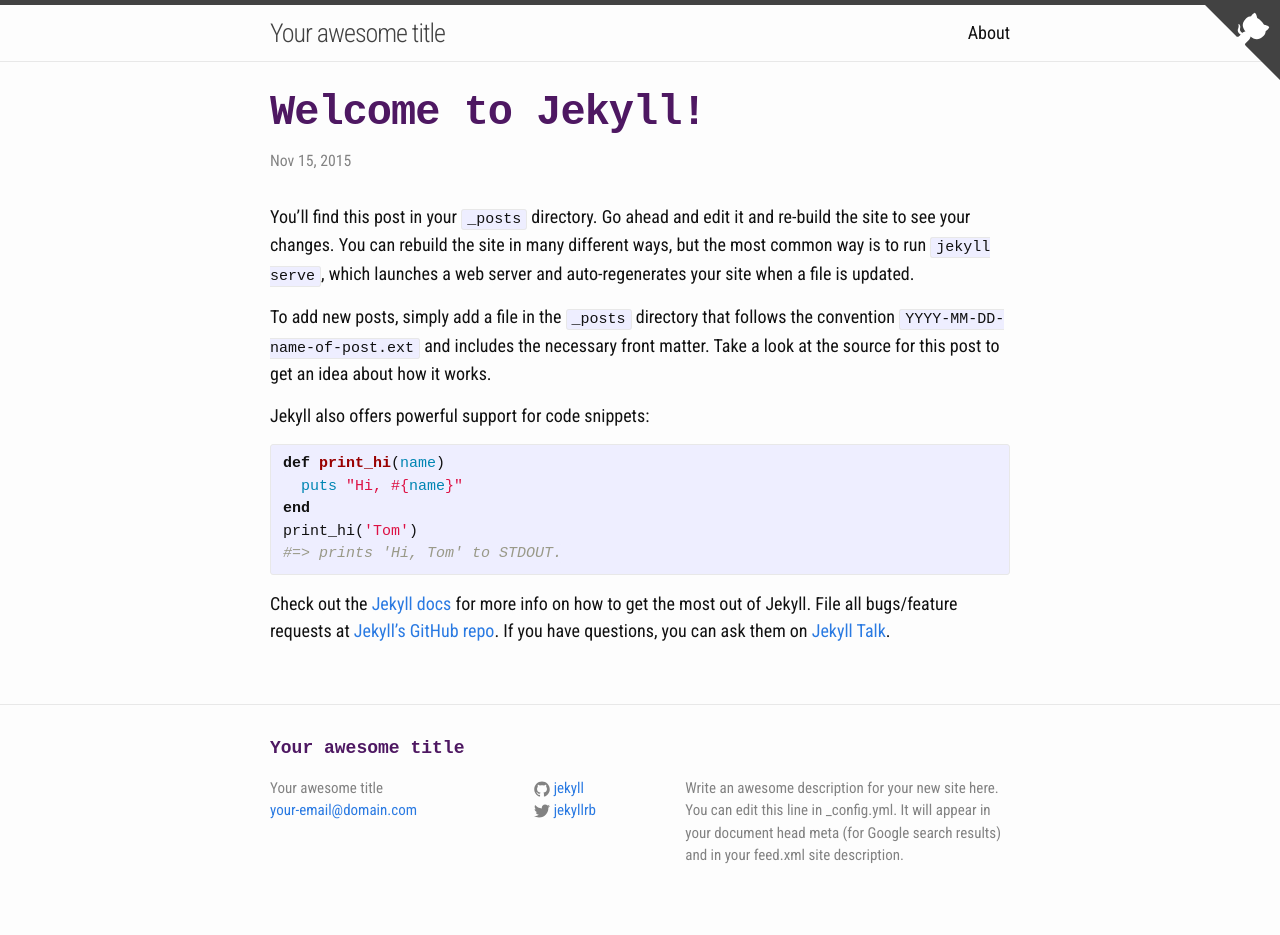
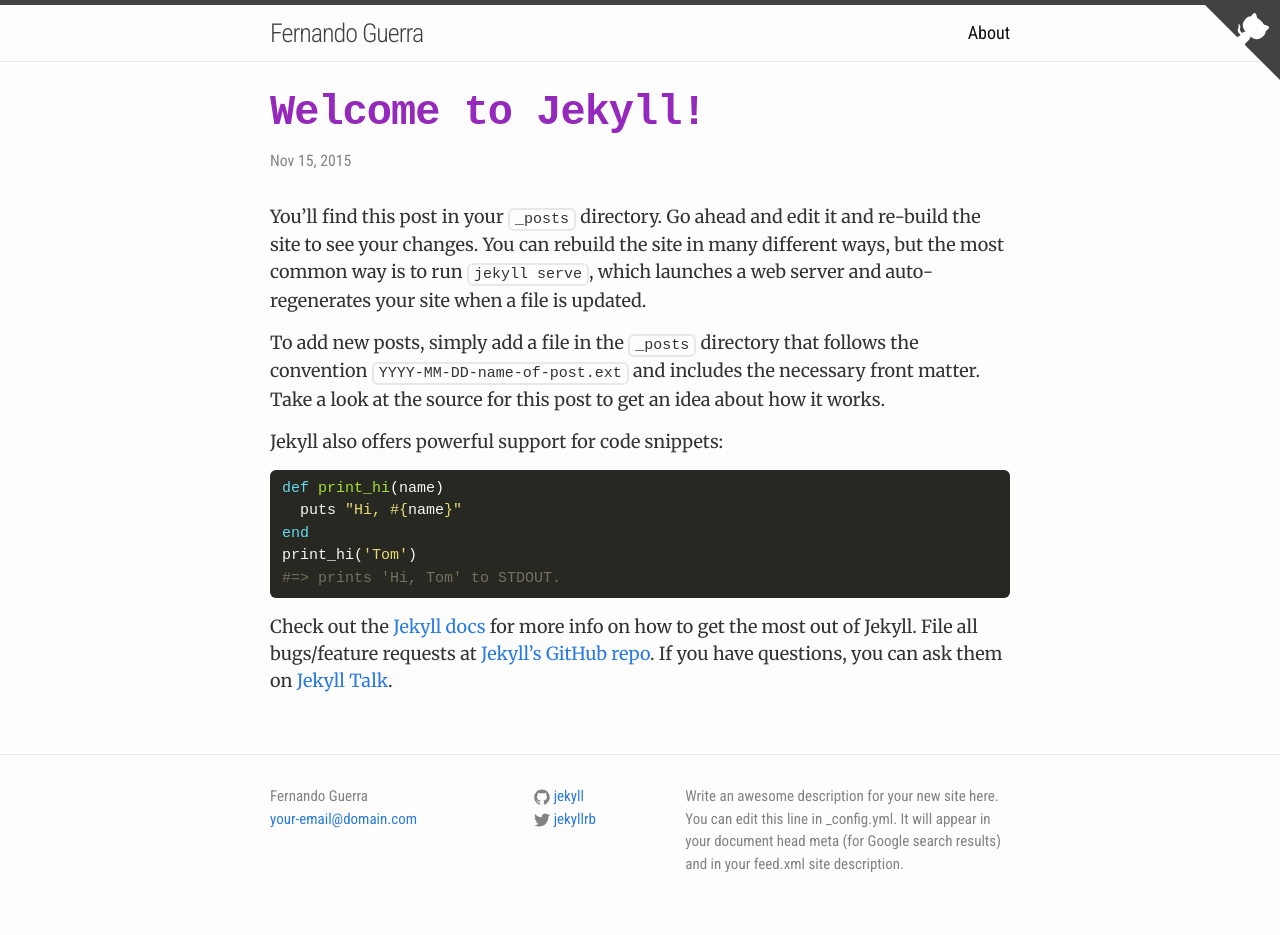
Before and after one commit to fatfer/fatfer.github.io, a Jekyll site: the page built from _posts/2015-11-15-welcome-to-jekyll.markdown, in a window 1280 px wide. Built offline with Jekyll 4.4.1, drawn with Linux system fonts in a browser that asks for light colours; some web fonts are replaced.

Commit message:
syntax highlighting styles

```diff
--- a/_config.yml
+++ b/_config.yml
@@ -6,7 +6,7 @@
 # 'jekyll serve'. If you change this file, please restart the server process.
 
 # Site settings
-title: Your awesome title
+title: Fernando Guerra
 email: your-email@domain.com
 description: > # this means to ignore newlines until "baseurl:"
   Write an awesome description for your new site here. You can edit this
--- a/_includes/footer.html
+++ b/_includes/footer.html
@@ -1,8 +1,6 @@
 <footer class="site-footer">
 
   <div class="wrapper">
-
-    <h2 class="footer-heading">{{ site.title }}</h2>
 
     <div class="footer-col-wrapper">
       <div class="footer-col footer-col-1">
--- a/_includes/head.html
+++ b/_includes/head.html
@@ -8,6 +8,7 @@
 
   <link rel="stylesheet" href="{{ "/css/main.css" | prepend: site.baseurl }}">
   <link rel="stylesheet" href="//fonts.googleapis.com/css?family=Roboto+Condensed:300,300italic,400,400italic,700,700italic|Oswald:300,400,700">
+  <link href='https://fonts.googleapis.com/css?family=Merriweather' rel='stylesheet' type='text/css'>
   <link rel="stylesheet" href="//cdn.jsdelivr.net/font-hack/2.018/css/hack.min.css">
   <link rel="canonical" href="{{ page.url | replace:'index.html','' | prepend: site.baseurl | prepend: site.url }}">
   <link rel="alternate" type="application/rss+xml" title="{{ site.title }}" href="{{ "/feed.xml" | prepend: site.baseurl | prepend: site.url }}">
--- a/_sass/_base.scss
+++ b/_sass/_base.scss
@@ -26,6 +26,10 @@
 }
 
 
+.post-content {
+    font-family: "Merriweather",serif;
+    color: #333;
+}
 
 /**
  * Set `margin-bottom` to maintain vertical rhythm
@@ -133,12 +137,11 @@
 code {
     font-family: $code-font-family;
     font-size: 15px;
-    border: 1px solid $grey-color-light;
-    border-radius: 3px;
-    background-color: #eef;
+    border-radius: 6px;
 }
 
 code {
+    border: 2px solid $grey-color-light;
     padding: 1px 5px;
 }
 
--- a/_sass/_syntax-highlighting.scss
+++ b/_sass/_syntax-highlighting.scss
@@ -1,71 +1,65 @@
-/**
- * Syntax highlighting styles
- */
-.highlight {
-    background: #fff;
-    @extend %vertical-rhythm;
+.highlight pre { background-color: #272822; }
+.highlight .hll { background-color: #272822; }
+.highlight .c { color: #75715e } /* Comment */
+.highlight .err { color: #960050; background-color: #1e0010 } /* Error */
+.highlight .k { color: #66d9ef } /* Keyword */
+.highlight .l { color: #ae81ff } /* Literal */
+.highlight .n { color: #f8f8f2 } /* Name */
+.highlight .o { color: #f92672 } /* Operator */
+.highlight .p { color: #f8f8f2 } /* Punctuation */
+.highlight .cm { color: #75715e } /* Comment.Multiline */
+.highlight .cp { color: #75715e } /* Comment.Preproc */
+.highlight .c1 { color: #75715e } /* Comment.Single */
+.highlight .cs { color: #75715e } /* Comment.Special */
+.highlight .ge { font-style: italic } /* Generic.Emph */
+.highlight .gs { font-weight: bold } /* Generic.Strong */
+.highlight .kc { color: #66d9ef } /* Keyword.Constant */
+.highlight .kd { color: #66d9ef } /* Keyword.Declaration */
+.highlight .kn { color: #f92672 } /* Keyword.Namespace */
+.highlight .kp { color: #66d9ef } /* Keyword.Pseudo */
+.highlight .kr { color: #66d9ef } /* Keyword.Reserved */
+.highlight .kt { color: #66d9ef } /* Keyword.Type */
+.highlight .ld { color: #e6db74 } /* Literal.Date */
+.highlight .m { color: #ae81ff } /* Literal.Number */
+.highlight .s { color: #e6db74 } /* Literal.String */
+.highlight .na { color: #a6e22e } /* Name.Attribute */
+.highlight .nb { color: #f8f8f2 } /* Name.Builtin */
+.highlight .nc { color: #a6e22e } /* Name.Class */
+.highlight .no { color: #66d9ef } /* Name.Constant */
+.highlight .nd { color: #a6e22e } /* Name.Decorator */
+.highlight .ni { color: #f8f8f2 } /* Name.Entity */
+.highlight .ne { color: #a6e22e } /* Name.Exception */
+.highlight .nf { color: #a6e22e } /* Name.Function */
+.highlight .nl { color: #f8f8f2 } /* Name.Label */
+.highlight .nn { color: #f8f8f2 } /* Name.Namespace */
+.highlight .nx { color: #a6e22e } /* Name.Other */
+.highlight .py { color: #f8f8f2 } /* Name.Property */
+.highlight .nt { color: #f92672 } /* Name.Tag */
+.highlight .nv { color: #f8f8f2 } /* Name.Variable */
+.highlight .ow { color: #f92672 } /* Operator.Word */
+.highlight .w { color: #f8f8f2 } /* Text.Whitespace */
+.highlight .mf { color: #ae81ff } /* Literal.Number.Float */
+.highlight .mh { color: #ae81ff } /* Literal.Number.Hex */
+.highlight .mi { color: #ae81ff } /* Literal.Number.Integer */
+.highlight .mo { color: #ae81ff } /* Literal.Number.Oct */
+.highlight .sb { color: #e6db74 } /* Literal.String.Backtick */
+.highlight .sc { color: #e6db74 } /* Literal.String.Char */
+.highlight .sd { color: #e6db74 } /* Literal.String.Doc */
+.highlight .s2 { color: #e6db74 } /* Literal.String.Double */
+.highlight .se { color: #ae81ff } /* Literal.String.Escape */
+.highlight .sh { color: #e6db74 } /* Literal.String.Heredoc */
+.highlight .si { color: #e6db74 } /* Literal.String.Interpol */
+.highlight .sx { color: #e6db74 } /* Literal.String.Other */
+.highlight .sr { color: #e6db74 } /* Literal.String.Regex */
+.highlight .s1 { color: #e6db74 } /* Literal.String.Single */
+.highlight .ss { color: #e6db74 } /* Literal.String.Symbol */
+.highlight .bp { color: #f8f8f2 } /* Name.Builtin.Pseudo */
+.highlight .vc { color: #f8f8f2 } /* Name.Variable.Class */
+.highlight .vg { color: #f8f8f2 } /* Name.Variable.Global */
+.highlight .vi { color: #f8f8f2 } /* Name.Variable.Instance */
+.highlight .il { color: #ae81ff } /* Literal.Number.Integer.Long */
 
-    .highlighter-rouge & {
-      background: #eef;
-    }
-
-    .c     { color: #998; font-style: italic } // Comment
-    .err   { color: #a61717; background-color: #e3d2d2 } // Error
-    .k     { font-weight: bold } // Keyword
-    .o     { font-weight: bold } // Operator
-    .cm    { color: #998; font-style: italic } // Comment.Multiline
-    .cp    { color: #999; font-weight: bold } // Comment.Preproc
-    .c1    { color: #998; font-style: italic } // Comment.Single
-    .cs    { color: #999; font-weight: bold; font-style: italic } // Comment.Special
-    .gd    { color: #000; background-color: #fdd } // Generic.Deleted
-    .gd .x { color: #000; background-color: #faa } // Generic.Deleted.Specific
-    .ge    { font-style: italic } // Generic.Emph
-    .gr    { color: #a00 } // Generic.Error
-    .gh    { color: #999 } // Generic.Heading
-    .gi    { color: #000; background-color: #dfd } // Generic.Inserted
-    .gi .x { color: #000; background-color: #afa } // Generic.Inserted.Specific
-    .go    { color: #888 } // Generic.Output
-    .gp    { color: #555 } // Generic.Prompt
-    .gs    { font-weight: bold } // Generic.Strong
-    .gu    { color: #aaa } // Generic.Subheading
-    .gt    { color: #a00 } // Generic.Traceback
-    .kc    { font-weight: bold } // Keyword.Constant
-    .kd    { font-weight: bold } // Keyword.Declaration
-    .kp    { font-weight: bold } // Keyword.Pseudo
-    .kr    { font-weight: bold } // Keyword.Reserved
-    .kt    { color: #458; font-weight: bold } // Keyword.Type
-    .m     { color: #099 } // Literal.Number
-    .s     { color: #d14 } // Literal.String
-    .na    { color: #008080 } // Name.Attribute
-    .nb    { color: #0086B3 } // Name.Builtin
-    .nc    { color: #458; font-weight: bold } // Name.Class
-    .no    { color: #008080 } // Name.Constant
-    .ni    { color: #800080 } // Name.Entity
-    .ne    { color: #900; font-weight: bold } // Name.Exception
-    .nf    { color: #900; font-weight: bold } // Name.Function
-    .nn    { color: #555 } // Name.Namespace
-    .nt    { color: #000080 } // Name.Tag
-    .nv    { color: #008080 } // Name.Variable
-    .ow    { font-weight: bold } // Operator.Word
-    .w     { color: #bbb } // Text.Whitespace
-    .mf    { color: #099 } // Literal.Number.Float
-    .mh    { color: #099 } // Literal.Number.Hex
-    .mi    { color: #099 } // Literal.Number.Integer
-    .mo    { color: #099 } // Literal.Number.Oct
-    .sb    { color: #d14 } // Literal.String.Backtick
-    .sc    { color: #d14 } // Literal.String.Char
-    .sd    { color: #d14 } // Literal.String.Doc
-    .s2    { color: #d14 } // Literal.String.Double
-    .se    { color: #d14 } // Literal.String.Escape
-    .sh    { color: #d14 } // Literal.String.Heredoc
-    .si    { color: #d14 } // Literal.String.Interpol
-    .sx    { color: #d14 } // Literal.String.Other
-    .sr    { color: #009926 } // Literal.String.Regex
-    .s1    { color: #d14 } // Literal.String.Single
-    .ss    { color: #990073 } // Literal.String.Symbol
-    .bp    { color: #999 } // Name.Builtin.Pseudo
-    .vc    { color: #008080 } // Name.Variable.Class
-    .vg    { color: #008080 } // Name.Variable.Global
-    .vi    { color: #008080 } // Name.Variable.Instance
-    .il    { color: #099 } // Literal.Number.Integer.Long
-}
+.highlight .gh { } /* Generic Heading & Diff Header */
+.highlight .gu { color: #75715e; } /* Generic.Subheading & Diff Unified/Comment? */
+.highlight .gd { color: #f92672; } /* Generic.Deleted & Diff Deleted */
+.highlight .gi { color: #a6e22e; } /* Generic.Inserted & Diff Inserted */
--- a/css/main.scss
+++ b/css/main.scss
@@ -6,6 +6,7 @@
 
 
 // Our variables
+$post-font-family:    'Merriweather', serif;
 $base-font-family:    "Roboto Condensed","Helvetica Neue", Helvetica, Arial, sans-serif;
 $base-font-size:      18px;
 $base-font-weight:    400;
@@ -25,7 +26,7 @@
 $grey-color-dark:     darken($grey-color, 25%);
 
 $heading-font-family: $code-font-family;
-$heading-color:       #4E1862;
+$heading-color:       rgb(148, 41, 188);
 
 // Width of the content area
 $content-width:       800px;
```
